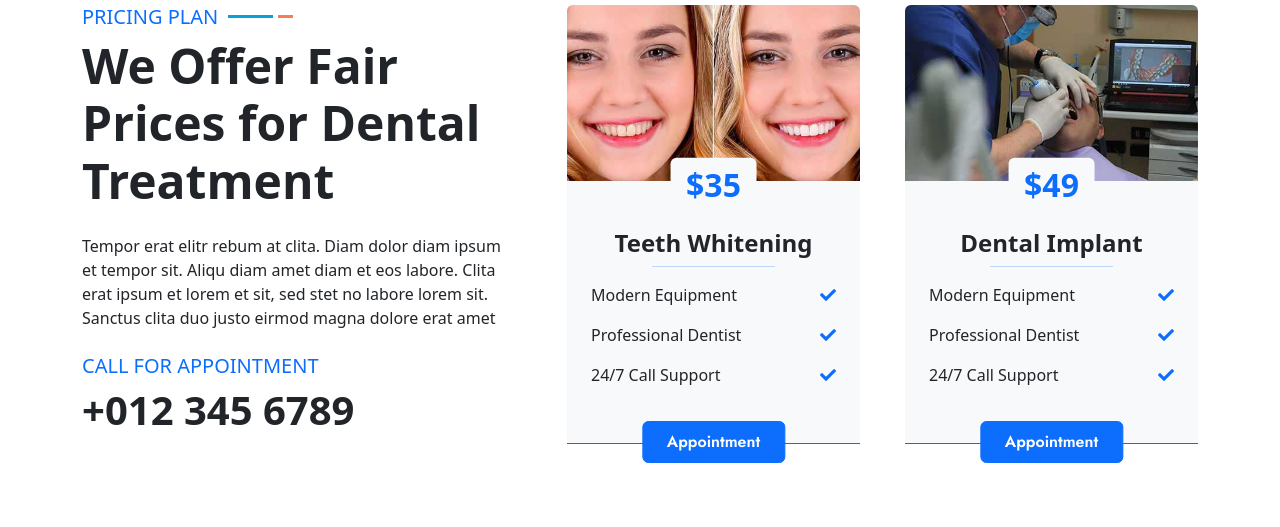
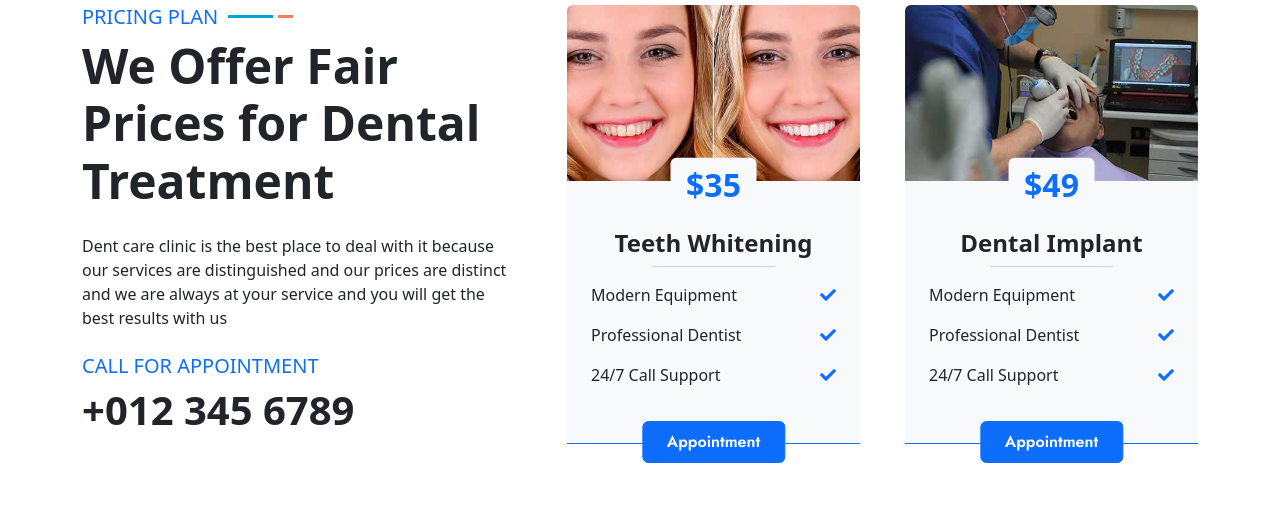
Before and after one commit to Mohamed-Fadel222/asnan-dental, a Django app: page /price.html in a window 1280 px wide. Shown: the part 470-997 px from the top of the page. Run offline with Django 4.2, Linux system fonts and the light colour scheme; some libraries are stand-ins or nearby versions.

Commit message:
Update price.html

```diff
--- a/AsnanDental/templates/price.html
+++ b/AsnanDental/templates/price.html
@@ -47,9 +47,9 @@
                     <h5 class="position-relative d-inline-block text-primary text-uppercase">Pricing Plan</h5>
                     <h1 class="display-5 mb-0">We Offer Fair Prices for Dental Treatment</h1>
                 </div>
-                <p class="mb-4">Tempor erat elitr rebum at clita. Diam dolor diam ipsum et tempor sit. Aliqu diam amet
-                    diam et eos labore. Clita erat ipsum et lorem et sit, sed stet no labore lorem sit. Sanctus clita
-                    duo justo eirmod magna dolore erat amet</p>
+                <p class="mb-4">Dent care clinic is the best place to deal with it because our services are distinguished
+                    and our prices are distinct and we are always at your service
+                    and you will get the best results with us</p>
                 <h5 class="text-uppercase text-primary wow fadeInUp" data-wow-delay="0.3s">Call for Appointment</h5>
                 <h1 class="wow fadeInUp" data-wow-delay="0.6s">+012 345 6789</h1>
             </div>
```
